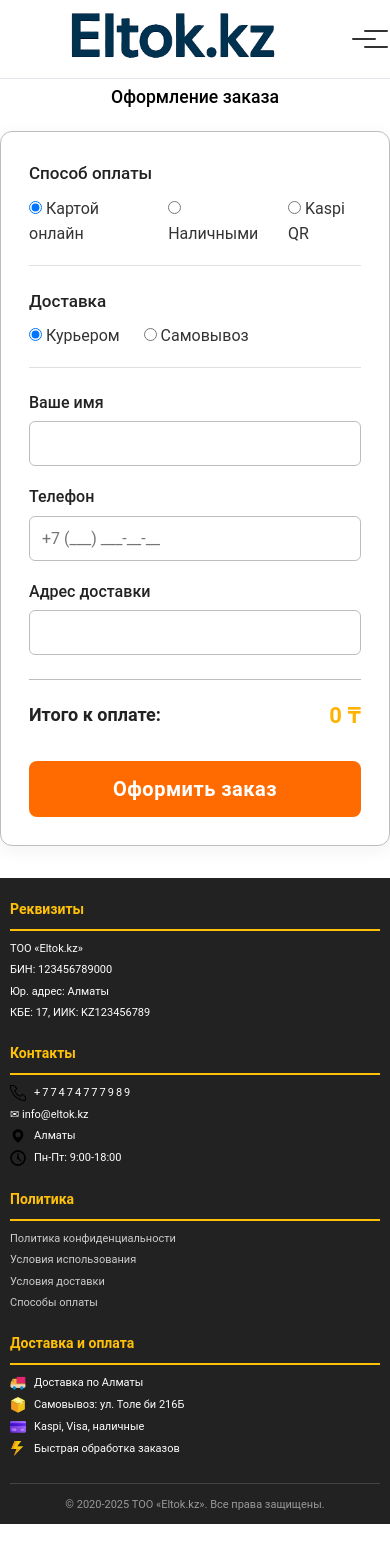
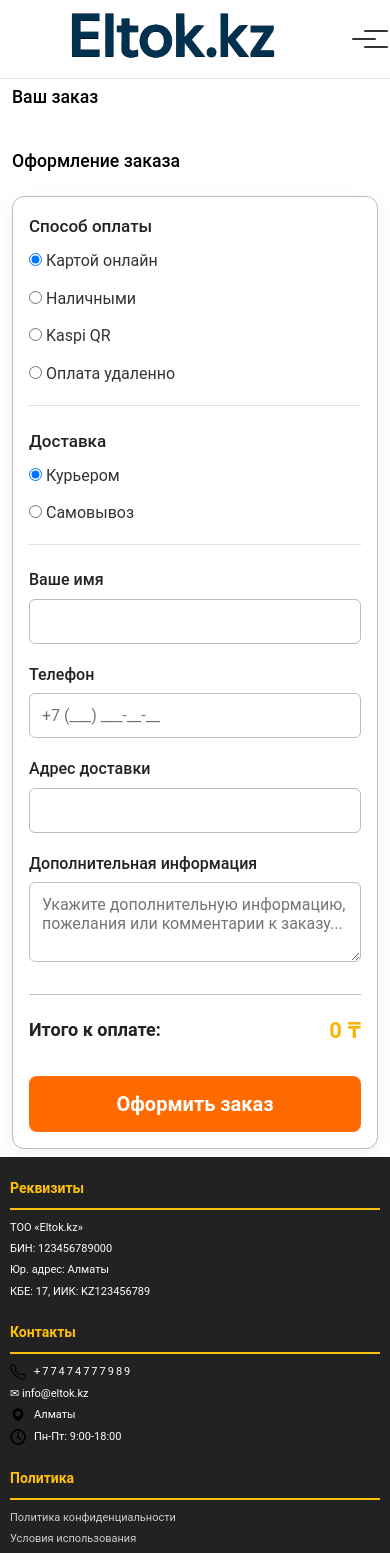
Before and after one commit to Zivi793150/electro, a React (Create React App) app: page /checkout in a window 390 px wide. Shown: the top 1553 px of the page. Before the commit the page ends 1524 px from the top, so only its background shows below. Built offline with nearby package versions, Linux system fonts and the light colour scheme; no server answers; a web font is replaced by a local one.

Commit message:
не убираются нули

```diff
--- a/src/admin/ProductList.js
+++ b/src/admin/ProductList.js
@@ -131,14 +131,15 @@ function ProductForm({ onClose, onSuccess, initialData }) {
     setLoading(true);
     setError('');
 
-    // Преобразуем цену к числу с плавающей точкой
+    // Проверяем корректность цены, но сохраняем как строку
     let parsedPrice = String(price).replace(',', '.');
     if (parsedPrice === '' || isNaN(Number(parsedPrice))) {
       setError('Введите корректную цену (например: 19.65 или 19,65)');
       setLoading(false);
       return;
     }
-    parsedPrice = Number(parsedPrice);
+    // Сохраняем цену как строку, чтобы не терять нули
+    parsedPrice = String(parsedPrice);
 
     // Собираем все фото в массив
     const allPhotos = [photo1, photo2, photo3].filter(photo => photo.trim() !== '');
@@ -533,7 +534,7 @@ const ProductList = ({ onLogout }) => {
                     <img src={product.image || '/images/products/placeholder.png'} alt={product.name} style={{width: 44, height: 44, objectFit: 'contain', borderRadius: 5, background: '#f5f7fa', border: '1px solid #e0e0e0'}} />
                   </td>
                   <td style={{padding: '6px 6px', fontWeight: 500, color: '#1a2236'}}>{product.name}</td>
-                  <td style={{padding: '6px 6px', color: '#FFB300', fontWeight: 700}}>{product.price ? Number(product.price).toLocaleString('ru-RU') + ' ₸' : ''}</td>
+                  <td style={{padding: '6px 6px', color: '#FFB300', fontWeight: 700}}>{product.price ? String(product.price).replace('.', ',') + ' ₸' : ''}</td>
                   <td style={{padding: '6px 6px', color: '#222'}}>{product.category || '-'}</td>
                   <td style={{padding: '6px 6px', color: '#888', fontSize: 13}}>{product['Short description'] || ''}</td>
                   <td style={{padding: '6px 6px', textAlign: 'center'}}>
--- a/src/components/Header.js
+++ b/src/components/Header.js
@@ -108,7 +108,7 @@ const Header = () => {
               </a>
             </div>
             <a href={`tel:${siteSettings.contactInfo.phone.replace(/\s/g, '')}`} className="top-bar-phone">
-              Тел: {siteSettings.contactInfo.phone}
+              {siteSettings.contactInfo.phone}
             </a>
           </div>
         </div>
--- a/src/pages/Checkout.js
+++ b/src/pages/Checkout.js
@@ -2,6 +2,7 @@ import React, { useState } from 'react';
 import Header from '../components/Header';
 import Footer from '../components/Footer';
 import '../styles/Product.css';
+import '../styles/Checkout.css';
 import { useLocation } from 'react-router-dom';
 
 const Checkout = () => {
@@ -9,7 +10,7 @@ const Checkout = () => {
   const product = location.state?.product;
   const [payment, setPayment] = useState('card');
   const [delivery, setDelivery] = useState('courier');
-  const [form, setForm] = useState({ name: '', phone: '', address: '' });
+  const [form, setForm] = useState({ name: '', phone: '', address: '', additionalInfo: '' });
 
   const handleChange = (e) => {
     setForm({ ...form, [e.target.name]: e.target.value });
@@ -26,10 +27,12 @@ const Checkout = () => {
     <div className="product-page">
       <Header />
       <main className="product-main" style={{ minHeight: 500 }}>
-        <div style={{ maxWidth: 540, margin: '0 auto', alignItems: 'stretch' }}>
-          <h1 className="product-title" style={{ textAlign: 'center', marginBottom: 24 }}>Оформление заказа</h1>
+        <div className="checkout-container">
+          {/* Левая колонка - Продукты */}
+          <div className="checkout-products">
+            <h1 className="product-title" style={{ marginBottom: 24 }}>Ваш заказ</h1>
             {product && (
-            <div style={{width: '100%', boxSizing: 'border-box', border: '1.5px solid #bdbdbd', borderRadius: 12, padding: 20, marginBottom: 28, background: '#f9f9f9', display: 'flex', alignItems: 'center', gap: 18, boxShadow: '0 2px 12px rgba(30,40,90,0.06)'}}>
+              <div className="checkout-product-card">
                 <img src={product.image || '/images/products/placeholder.png'} alt={product.name} style={{width: 90, height: 90, objectFit: 'contain', borderRadius: 8, background: '#fff', border: '1px solid #e0e0e0'}} />
                 <div style={{flex: 1}}>
                   <div style={{fontWeight: 500, fontSize: 20, color: '#1a2236', marginBottom: 6}}>{product.name}</div>
@@ -40,42 +43,58 @@ const Checkout = () => {
                 </div>
               </div>
             )}
-          <form onSubmit={handleSubmit} style={{ width: '100%', boxSizing: 'border-box', background: '#fff', border: '1.5px solid #bdbdbd', borderRadius: 12, padding: 28, boxShadow: '0 4px 18px rgba(30,40,90,0.06)', marginBottom: 24 }}>
+          </div>
+
+          {/* Правая колонка - Форма оформления */}
+          <div className="checkout-form">
+            <h1 className="product-title" style={{ marginBottom: 24 }}>Оформление заказа</h1>
+            <form onSubmit={handleSubmit} className="checkout-form-container">
             <div style={{ marginBottom: 22, borderBottom: '1px solid #e0e0e0', paddingBottom: 18 }}>
               <label style={{ fontWeight: 500, color: '#222', display: 'block', marginBottom: 8, fontSize: 17 }}>Способ оплаты</label>
-              <div style={{ display: 'flex', gap: 24 }}>
+              <div className="payment-methods">
                 <label style={{fontSize: 16}}><input type="radio" name="payment" value="card" checked={payment==='card'} onChange={()=>setPayment('card')} /> Картой онлайн</label>
                 <label style={{fontSize: 16}}><input type="radio" name="payment" value="cash" checked={payment==='cash'} onChange={()=>setPayment('cash')} /> Наличными</label>
                 <label style={{fontSize: 16}}><input type="radio" name="payment" value="kaspi" checked={payment==='kaspi'} onChange={()=>setPayment('kaspi')} /> Kaspi QR</label>
+                <label style={{fontSize: 16}}><input type="radio" name="payment" value="remote" checked={payment==='remote'} onChange={()=>setPayment('remote')} /> Оплата удаленно</label>
               </div>
             </div>
             <div style={{ marginBottom: 22, borderBottom: '1px solid #e0e0e0', paddingBottom: 18 }}>
               <label style={{ fontWeight: 500, color: '#222', display: 'block', marginBottom: 8, fontSize: 17 }}>Доставка</label>
-              <div style={{ display: 'flex', gap: 24 }}>
+              <div className="delivery-methods">
                 <label style={{fontSize: 16}}><input type="radio" name="delivery" value="courier" checked={delivery==='courier'} onChange={()=>setDelivery('courier')} /> Курьером</label>
                 <label style={{fontSize: 16}}><input type="radio" name="delivery" value="pickup" checked={delivery==='pickup'} onChange={()=>setDelivery('pickup')} /> Самовывоз</label>
               </div>
             </div>
-            <div style={{ marginBottom: 18 }}>
-              <label style={{ fontWeight: 500, color: '#222', display: 'block', marginBottom: 6 }}>Ваше имя</label>
-              <input type="text" name="name" value={form.name} onChange={handleChange} required style={{ width: '100%', padding: 12, border: '1px solid #bdbdbd', borderRadius: 6, fontSize: 16 }} />
+            <div className="form-group">
+              <label>Ваше имя</label>
+              <input type="text" name="name" value={form.name} onChange={handleChange} required />
             </div>
-            <div style={{ marginBottom: 18 }}>
-              <label style={{ fontWeight: 500, color: '#222', display: 'block', marginBottom: 6 }}>Телефон</label>
-              <input type="tel" name="phone" value={form.phone} onChange={handleChange} required placeholder="+7 (___) ___-__-__" style={{ width: '100%', padding: 12, border: '1px solid #bdbdbd', borderRadius: 6, fontSize: 16 }} />
+            <div className="form-group">
+              <label>Телефон</label>
+              <input type="tel" name="phone" value={form.phone} onChange={handleChange} required placeholder="+7 (___) ___-__-__" />
             </div>
             {delivery === 'courier' && (
-              <div style={{ marginBottom: 18 }}>
-                <label style={{ fontWeight: 500, color: '#222', display: 'block', marginBottom: 6 }}>Адрес доставки</label>
-                <input type="text" name="address" value={form.address} onChange={handleChange} required style={{ width: '100%', padding: 12, border: '1px solid #bdbdbd', borderRadius: 6, fontSize: 16 }} />
+              <div className="form-group">
+                <label>Адрес доставки</label>
+                <input type="text" name="address" value={form.address} onChange={handleChange} required />
               </div>
             )}
-            <div style={{borderTop: '1.5px solid #bdbdbd', margin: '24px 0 18px 0', paddingTop: 18, display: 'flex', alignItems: 'center', justifyContent: 'space-between'}}>
+            <div className="form-group">
+              <label>Дополнительная информация</label>
+              <textarea
+                name="additionalInfo"
+                value={form.additionalInfo}
+                onChange={handleChange}
+                placeholder="Укажите дополнительную информацию, пожелания или комментарии к заказу..."
+              />
+            </div>
+            <div className="total-section">
               <span style={{fontWeight: 600, fontSize: 18, color: '#222'}}>Итого к оплате:</span>
               <span style={{color: '#FFB300', fontWeight: 700, fontSize: 22}}>{total.toLocaleString('ru-RU')} ₸</span>
             </div>
-            <button type="submit" style={{ width: '100%', background: '#FF6B00', color: '#fff', fontSize: 20, fontWeight: 600, border: 'none', borderRadius: 8, padding: '16px 0', cursor: 'pointer', marginTop: 10, letterSpacing: 0.5 }}>Оформить заказ</button>
+            <button type="submit" className="submit-button">Оформить заказ</button>
             </form>
+          </div>
         </div>
       </main>
       <Footer />
--- a/src/pages/Contacts.js
+++ b/src/pages/Contacts.js
@@ -34,7 +34,7 @@ const Contacts = () => {
               </div>
               <div className="contact-card">
                 <div className="contact-card-header"><span className="contact-card-icon"><img src="/icons/map.svg" alt="Адрес" width={24} height={24} /></span><span>Адрес</span></div>
-                <div className="contact-card-content">г. Алматы, ул. Примерная 1<br />Бизнес-центр "Танкер", офис 205</div>
+                <div className="contact-card-content">г. Алматы, ул. Аймусина, 1в<br />Достык М-Н, Ауэзовский район</div>
               </div>
               <div className="contact-card">
                 <div className="contact-card-header"><span className="contact-card-icon"><img src="/icons/clock.svg" alt="Часы" width={24} height={24} /></span><span>Режим работы</span></div>
@@ -67,7 +67,7 @@ const Contacts = () => {
                 allowFullScreen=""
                 loading="lazy"
                 referrerPolicy="no-referrer-when-downgrade"
-                title="Карта офиса Танкер Тулс"
+                title="Карта офиса Танкер Тулс - Аймусина 1в"
               ></iframe>
             </div>
           </section>
--- /dev/null
+++ b/src/styles/Checkout.css
@@ -0,0 +1,146 @@
+.checkout-container {
+  max-width: 1200px;
+  margin: 0 auto;
+  display: grid;
+  grid-template-columns: 1fr 1fr;
+  gap: 40px;
+  align-items: start;
+}
+
+.checkout-products {
+  /* Левая колонка с продуктами */
+}
+
+.checkout-form {
+  /* Правая колонка с формой */
+}
+
+.checkout-product-card {
+  width: 100%;
+  box-sizing: border-box;
+  border: 1.5px solid #bdbdbd;
+  border-radius: 12px;
+  padding: 20px;
+  background: #f9f9f9;
+  display: flex;
+  align-items: center;
+  gap: 18px;
+  box-shadow: 0 2px 12px rgba(30,40,90,0.06);
+}
+
+.checkout-form-container {
+  width: 100%;
+  box-sizing: border-box;
+  background: #fff;
+  border: 1.5px solid #bdbdbd;
+  border-radius: 12px;
+  padding: 28px;
+  box-shadow: 0 4px 18px rgba(30,40,90,0.06);
+}
+
+.payment-methods {
+  display: flex;
+  flex-direction: column;
+  gap: 12px;
+}
+
+.delivery-methods {
+  display: flex;
+  gap: 24px;
+}
+
+.form-group {
+  margin-bottom: 18px;
+}
+
+.form-group label {
+  font-weight: 500;
+  color: #222;
+  display: block;
+  margin-bottom: 6px;
+}
+
+.form-group input,
+.form-group textarea {
+  width: 100%;
+  padding: 12px;
+  border: 1px solid #bdbdbd;
+  border-radius: 6px;
+  font-size: 16px;
+  font-family: inherit;
+}
+
+.form-group textarea {
+  min-height: 80px;
+  resize: vertical;
+}
+
+.total-section {
+  border-top: 1.5px solid #bdbdbd;
+  margin: 24px 0 18px 0;
+  padding-top: 18px;
+  display: flex;
+  align-items: center;
+  justify-content: space-between;
+}
+
+.submit-button {
+  width: 100%;
+  background: #FF6B00;
+  color: #fff;
+  font-size: 20px;
+  font-weight: 600;
+  border: none;
+  border-radius: 8px;
+  padding: 16px 0;
+  cursor: pointer;
+  margin-top: 10px;
+  letter-spacing: 0.5;
+  transition: background-color 0.2s ease;
+}
+
+.submit-button:hover {
+  background: #e55a00;
+}
+
+/* Адаптивность для мобильных устройств */
+@media (max-width: 768px) {
+  .checkout-container {
+    grid-template-columns: 1fr;
+    gap: 20px;
+    padding: 0 16px;
+  }
+
+  .delivery-methods {
+    flex-direction: column;
+    gap: 12px;
+  }
+
+  .checkout-form-container {
+    padding: 20px;
+  }
+
+  .checkout-product-card {
+    padding: 16px;
+  }
+}
+
+@media (max-width: 480px) {
+  .checkout-container {
+    padding: 0 12px;
+  }
+
+  .checkout-form-container {
+    padding: 16px;
+  }
+
+  .checkout-product-card {
+    padding: 12px;
+    gap: 12px;
+  }
+
+  .checkout-product-card img {
+    width: 70px !important;
+    height: 70px !important;
+  }
+}
```
Also changed, not shown: src/pages/Product.js (+40 -40 lines), public/icons/telephone.svg, 25 other files (tests, documents, lock files or other folders). Lines whose indentation alone changed are shown as unchanged.
